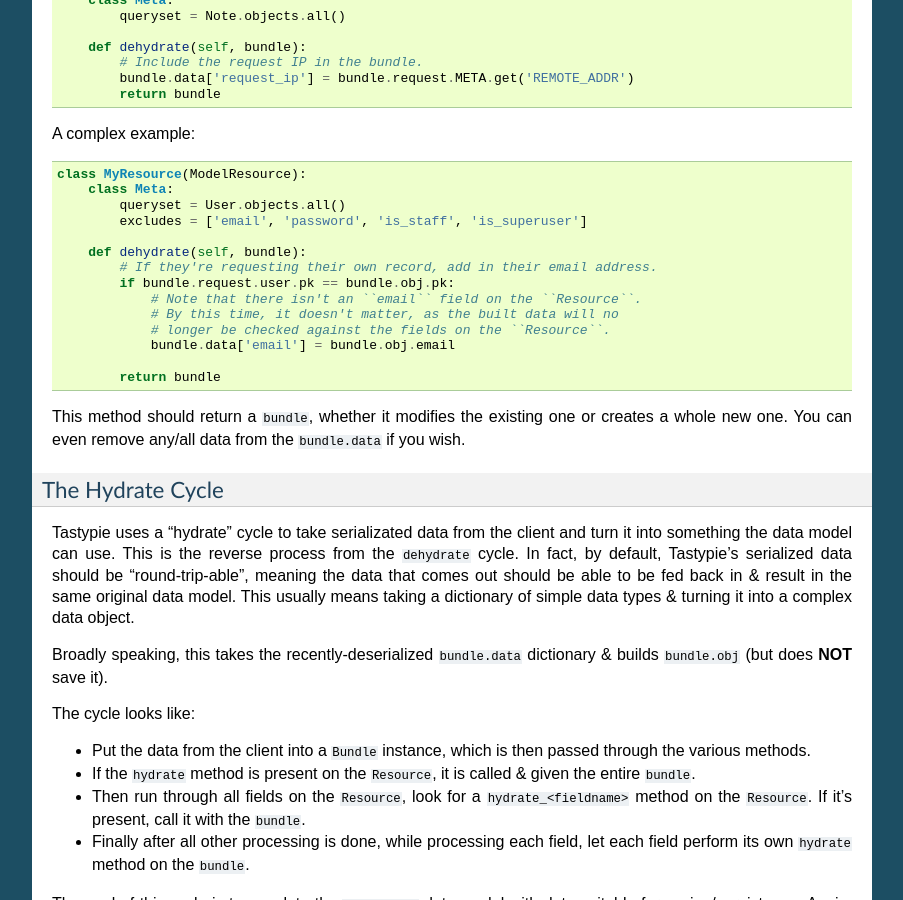
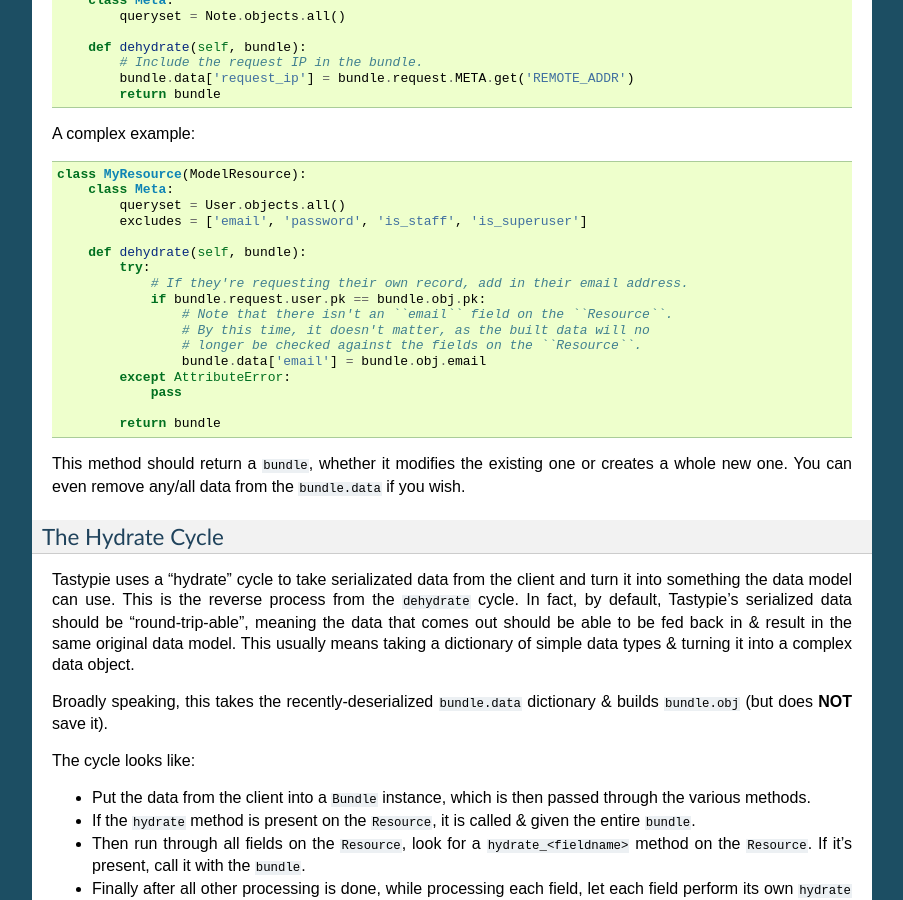
Before and after one commit to django-tastypie/django-tastypie, a Sphinx documentation site: the page built from docs/resources.rst, in a window 1280 px wide and 900 px high, scrolled down 4387 px. Shown: the whole window, without its empty margins (198-1101 px from the left). Built offline with Sphinx 7.4.7, drawn with Linux system fonts in a browser that asks for light colours.

Commit message:
Update docs/resources.rst
bundle.request.user.pk == bundle.obj.pk condition check
leads to AttributeError while accessing by Anonymous user.
I think supressing AttributeError is mandatory
for all dehydrate methods.

```diff
--- a/docs/resources.rst
+++ b/docs/resources.rst
@@ -285,12 +285,15 @@
             excludes = ['email', 'password', 'is_staff', 'is_superuser']
 
         def dehydrate(self, bundle):
-            # If they're requesting their own record, add in their email address.
-            if bundle.request.user.pk == bundle.obj.pk:
-                # Note that there isn't an ``email`` field on the ``Resource``.
-                # By this time, it doesn't matter, as the built data will no
-                # longer be checked against the fields on the ``Resource``.
-                bundle.data['email'] = bundle.obj.email
+            try:
+                # If they're requesting their own record, add in their email address.
+                if bundle.request.user.pk == bundle.obj.pk:
+                    # Note that there isn't an ``email`` field on the ``Resource``.
+                    # By this time, it doesn't matter, as the built data will no
+                    # longer be checked against the fields on the ``Resource``.
+                    bundle.data['email'] = bundle.obj.email
+            except AttributeError:
+                pass
 
             return bundle
 
```
